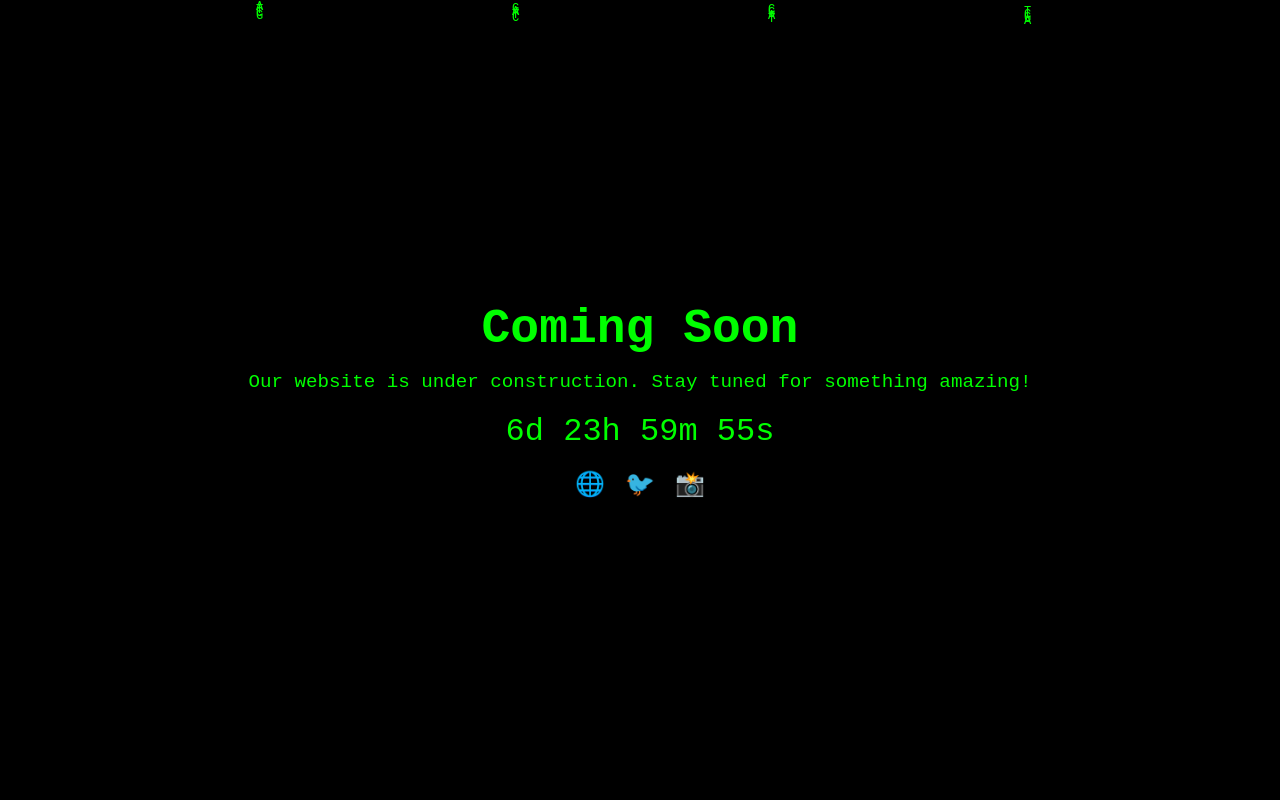
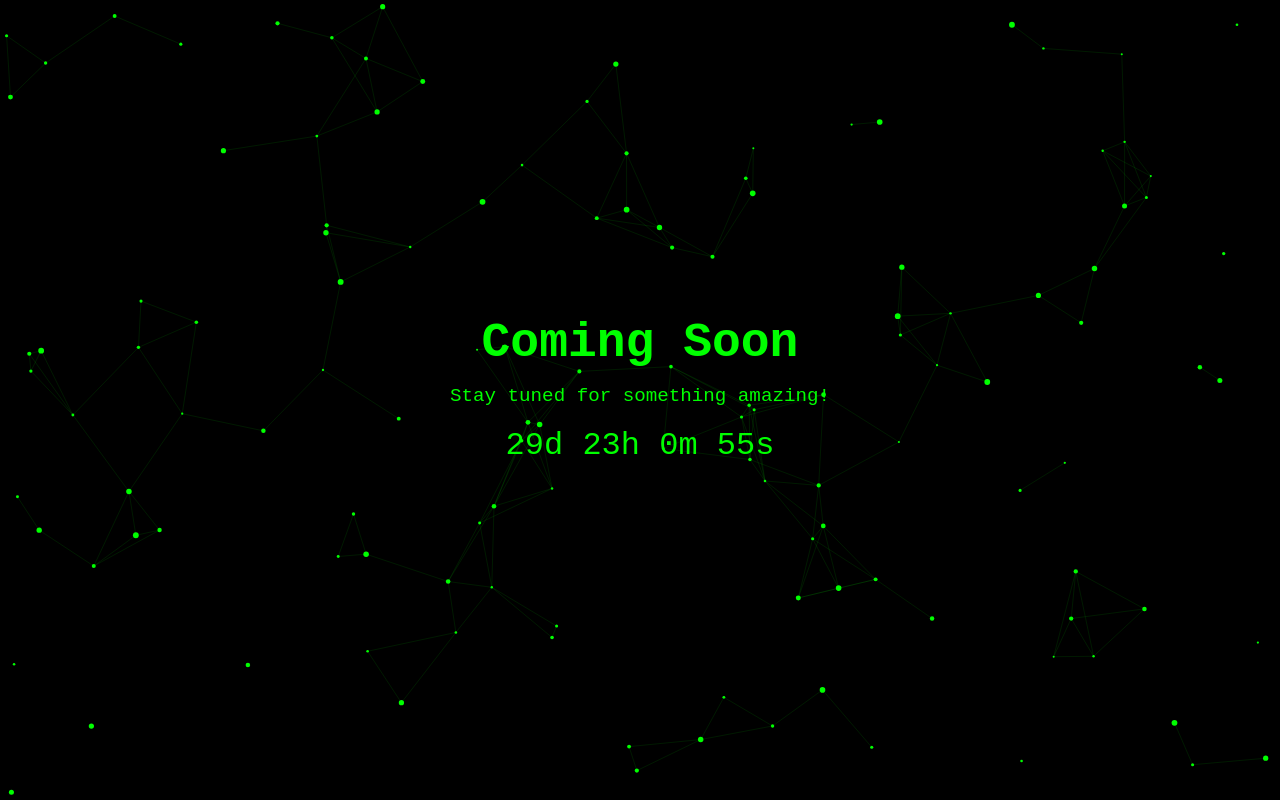
Before and after one commit to G37SYS73M/adversarialops_webite, a plain HTML site: page index.html in a window 1280 px wide. Drawn offline with Linux system fonts and the light colour scheme.

Commit message:
Update index.html

```diff
--- a/index.html
+++ b/index.html
@@ -52,97 +52,136 @@
             color: #ffeb3b;
         }
 
-        /* DNA Animation */
-        .dna {
+        canvas {
             position: absolute;
-            width: 100%;
-            height: 100%;
-            overflow: hidden;
+            top: 0;
+            left: 0;
             z-index: -1;
-        }
-
-        .strand {
-            position: absolute;
-            width: 2px;
-            height: 100%;
-            background: transparent;
-            transform: translateX(-50%);
-            animation: float 5s linear infinite;
-        }
-
-        .strand span {
-            position: absolute;
-            width: 100%;
-            height: 15px;
-            color: #00ff00;
-            text-align: center;
-            font-size: 12px;
-            font-family: monospace;
-            animation: move 2s linear infinite;
-        }
-
-        @keyframes float {
-            0% {
-                transform: translateX(-50%) rotate(0deg);
-            }
-            100% {
-                transform: translateX(-50%) rotate(360deg);
-            }
-        }
-
-        @keyframes move {
-            0% {
-                transform: translateY(100%);
-            }
-            100% {
-                transform: translateY(-100%);
-            }
         }
     </style>
 </head>
 <body>
     <div>
         <h1>Coming Soon</h1>
-        <p>Our website is under construction. Stay tuned for something amazing!</p>
+        <p>Stay tuned for something amazing!</p>
         <div class="timer" id="timer">00:00:00</div>
-        <div class="social-icons">
-            <a href="#" aria-label="Facebook" target="_blank">🌐</a>
-            <a href="#" aria-label="Twitter" target="_blank">🐦</a>
-            <a href="#" aria-label="Instagram" target="_blank">📸</a>
-        </div>
     </div>
 
-    <div class="dna">
-        <!-- Generate multiple DNA strands -->
-        <div class="strand" style="left: 20%;">
-            <span style="animation-delay: 0s;">A</span>
-            <span style="animation-delay: 0.2s;">T</span>
-            <span style="animation-delay: 0.4s;">C</span>
-            <span style="animation-delay: 0.6s;">G</span>
-        </div>
-        <div class="strand" style="left: 40%;">
-            <span style="animation-delay: 0.1s;">G</span>
-            <span style="animation-delay: 0.3s;">A</span>
-            <span style="animation-delay: 0.5s;">T</span>
-            <span style="animation-delay: 0.7s;">C</span>
-        </div>
-        <div class="strand" style="left: 60%;">
-            <span style="animation-delay: 0.2s;">C</span>
-            <span style="animation-delay: 0.4s;">G</span>
-            <span style="animation-delay: 0.6s;">A</span>
-            <span style="animation-delay: 0.8s;">T</span>
-        </div>
-        <div class="strand" style="left: 80%;">
-            <span style="animation-delay: 0.3s;">T</span>
-            <span style="animation-delay: 0.5s;">C</span>
-            <span style="animation-delay: 0.7s;">G</span>
-            <span style="animation-delay: 0.9s;">A</span>
-        </div>
-    </div>
+    <canvas id="background"></canvas>
 
     <script>
+        const canvas = document.getElementById('background');
+        const ctx = canvas.getContext('2d');
+
+        canvas.width = window.innerWidth;
+        canvas.height = window.innerHeight;
+
+        const particlesArray = [];
+        const mouse = {
+            x: null,
+            y: null,
+            radius: 100
+        };
+
+        window.addEventListener('mousemove', (event) => {
+            mouse.x = event.x;
+            mouse.y = event.y;
+        });
+
+        class Particle {
+            constructor(x, y, directionX, directionY, size, color) {
+                this.x = x;
+                this.y = y;
+                this.directionX = directionX;
+                this.directionY = directionY;
+                this.size = size;
+                this.color = color;
+            }
+
+            draw() {
+                ctx.beginPath();
+                ctx.arc(this.x, this.y, this.size, 0, Math.PI * 2, false);
+                ctx.fillStyle = this.color;
+                ctx.fill();
+            }
+
+            update() {
+                if (this.x > canvas.width || this.x < 0) {
+                    this.directionX = -this.directionX;
+                }
+                if (this.y > canvas.height || this.y < 0) {
+                    this.directionY = -this.directionY;
+                }
+
+                // Collision detection with mouse
+                const dx = mouse.x - this.x;
+                const dy = mouse.y - this.y;
+                const distance = Math.sqrt(dx * dx + dy * dy);
+                if (distance < mouse.radius) {
+                    this.directionX = -this.directionX;
+                    this.directionY = -this.directionY;
+                }
+
+                this.x += this.directionX;
+                this.y += this.directionY;
+                this.draw();
+            }
+        }
+
+        function init() {
+            particlesArray.length = 0;
+            const numberOfParticles = (canvas.width * canvas.height) / 8000;
+            for (let i = 0; i < numberOfParticles; i++) {
+                const size = Math.random() * 2 + 1;
+                const x = Math.random() * (canvas.width - size * 2) + size * 2;
+                const y = Math.random() * (canvas.height - size * 2) + size * 2;
+                const directionX = (Math.random() * 2) - 1;
+                const directionY = (Math.random() * 2) - 1;
+                const color = '#00ff00';
+
+                particlesArray.push(new Particle(x, y, directionX, directionY, size, color));
+            }
+        }
+
+        function animate() {
+            ctx.clearRect(0, 0, canvas.width, canvas.height);
+
+            particlesArray.forEach(particle => {
+                particle.update();
+            });
+
+            connectParticles();
+            requestAnimationFrame(animate);
+        }
+
+        function connectParticles() {
+            for (let a = 0; a < particlesArray.length; a++) {
+                for (let b = a; b < particlesArray.length; b++) {
+                    const distance = ((particlesArray[a].x - particlesArray[b].x) ** 2) +
+                                     ((particlesArray[a].y - particlesArray[b].y) ** 2);
+                    if (distance < 9000) {
+                        ctx.strokeStyle = 'rgba(0, 255, 0, 0.1)';
+                        ctx.lineWidth = 1;
+                        ctx.beginPath();
+                        ctx.moveTo(particlesArray[a].x, particlesArray[a].y);
+                        ctx.lineTo(particlesArray[b].x, particlesArray[b].y);
+                        ctx.stroke();
+                    }
+                }
+            }
+        }
+
+        window.addEventListener('resize', () => {
+            canvas.width = window.innerWidth;
+            canvas.height = window.innerHeight;
+            init();
+        });
+
+        init();
+        animate();
+
         // Simple countdown timer
-        const targetDate = new Date().getTime() + 7 * 24 * 60 * 60 * 1000; // 7 days from now
+        const targetDate = new Date().getTime() + 30 * 24 * 60 * 60 * 1000; // 7 days from now
 
         function updateTimer() {
             const now = new Date().getTime();
@@ -151,7 +190,7 @@
             if (distance > 0) {
                 const days = Math.floor(distance / (1000 * 60 * 60 * 24));
                 const hours = Math.floor((distance % (1000 * 60 * 60 * 24)) / (1000 * 60 * 60));
-                const minutes = Math.floor((distance % (1000 * 60 * 60)) / (1000 * 60));
+                const minutes = Math.floor((distance % (1000 * 60)) / (1000 * 60));
                 const seconds = Math.floor((distance % (1000 * 60)) / 1000);
 
                 document.getElementById("timer").innerText =
```
